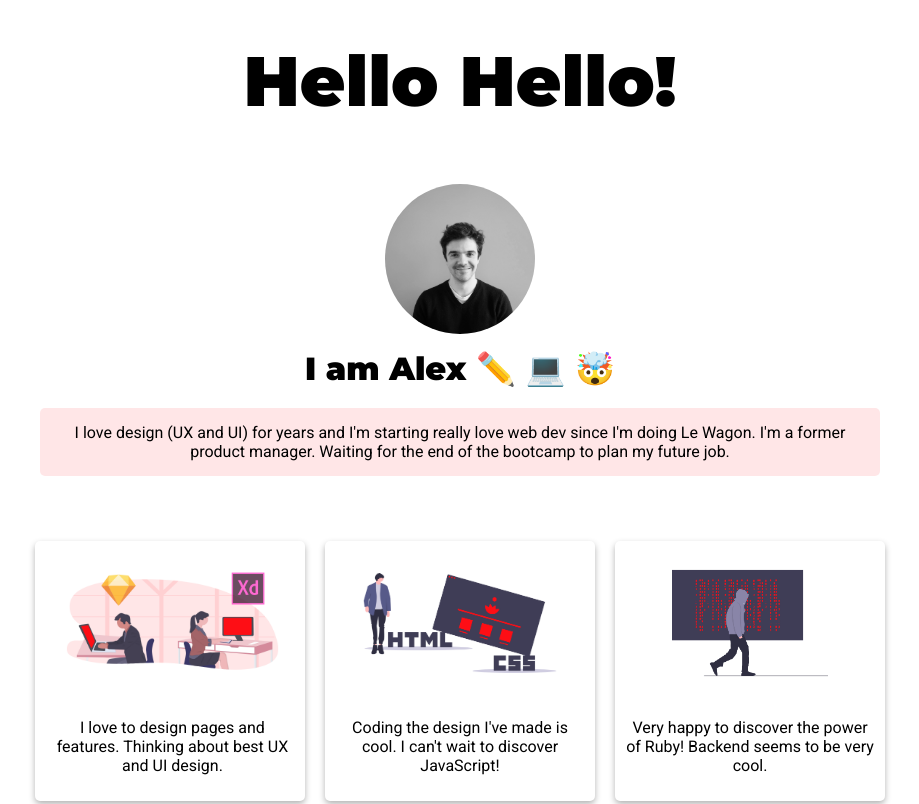
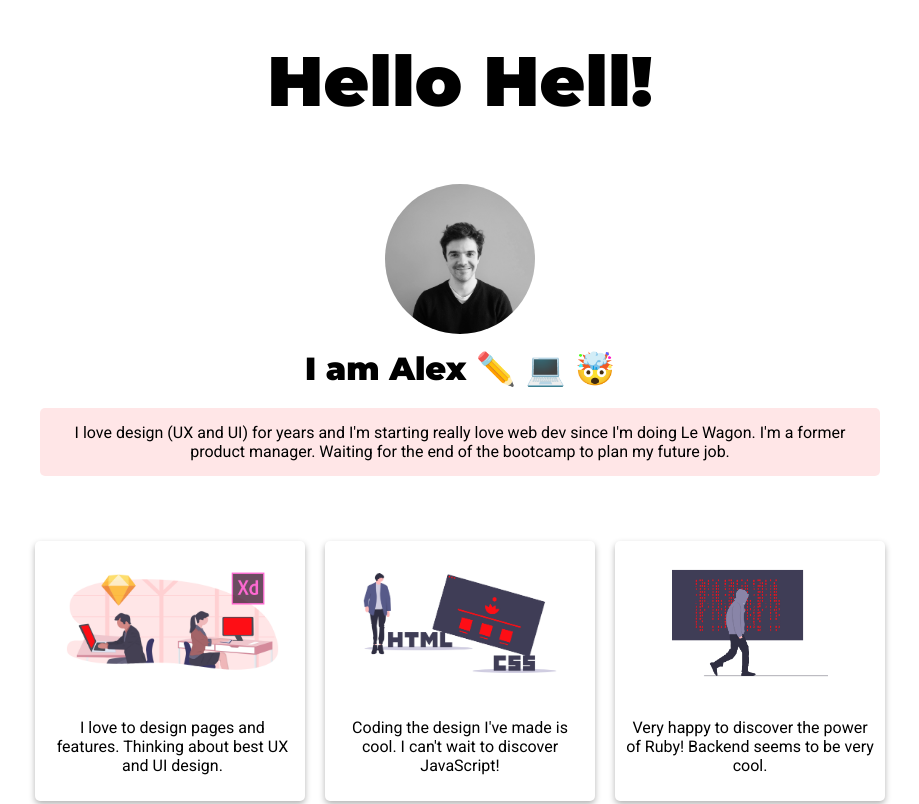
Before and after one commit to alexferr/profile, a plain HTML site: page index.html in a window 1280 px wide. Shown: the top 804 px of the page, without its empty margins (180-1099 px from the left). Drawn offline with Linux system fonts and the light colour scheme.

Commit message:
Wording adjustments

```diff
--- a/index.html
+++ b/index.html
@@ -38,7 +38,7 @@
 
   <body>
     <header>
-      <h1>Hello Hello!</h1>
+      <h1>Hello Hell!</h1>
     </header>
     <section>
       <div id= "profile">
```
